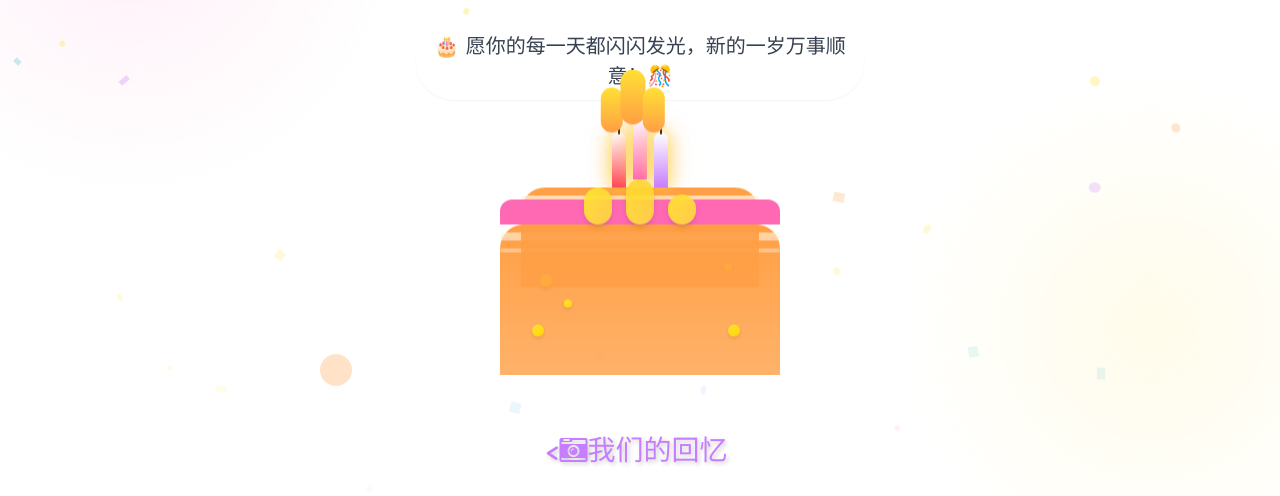
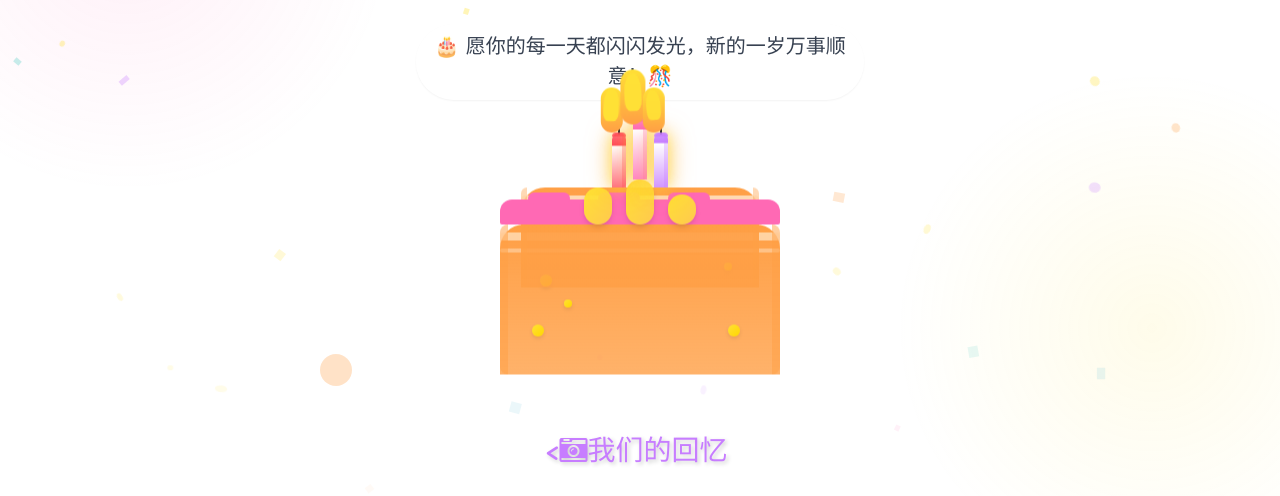
Before and after one commit to hhpsilence/Happy_birthday, a plain HTML site: page index.html in a window 1280 px wide. Shown: the part 232-728 px from the top of the page. Drawn offline with nearby package versions, Linux system fonts and the light colour scheme.

Commit message:
Update index.html
1111111111111111111111111111111111111

```diff
--- a/index.html
+++ b/index.html
@@ -104,6 +104,11 @@
             50% { transform: scale(1.05); }
             100% { transform: scale(1); }
         }
+        /* 新增蜡烛纹理动画 */
+        @keyframes candle-texture {
+            0% { background-position: 0 0; }
+            100% { background-position: 20px 20px; }
+        }
         /* 全局样式 */
         body {
             background-image:
@@ -189,6 +194,23 @@
             transform: translateX(-50%);
             border-radius: 1px;
         }
+        /* 蜡烛纹理样式 */
+        .candle-texture {
+            background-image: linear-gradient(90deg, rgba(255,255,255,0.1) 0%, rgba(255,255,255,0) 50%, rgba(255,255,255,0.1) 100%);
+            background-size: 20px 100%;
+            animation: candle-texture 3s linear infinite;
+        }
+        /* 火焰核心样式优化 */
+        .flame-core {
+            position: absolute;
+            width: 60%;
+            height: 60%;
+            background: #FFE135;
+            border-radius: 50% 50% 30% 30%;
+            top: 10%;
+            left: 20%;
+            animation: flame 1.5s ease-in-out infinite;
+        }
     </style>
 </head>
 <body class="min-h-screen overflow-x-hidden relative pb-16 font-cute">
@@ -206,7 +228,7 @@
             🎂 愿你的每一天都闪闪发光，新的一岁万事顺意！🎊
         </p>
 
-        <!-- 优化后的生日蛋糕 -->
+        <!-- 优化后的生日蛋糕（增强细节和层次感） -->
         <div class="mt-8 relative w-[clamp(180px,50vw,280px)] h-[clamp(180px,45vw,250px)] mx-auto float-slow">
             <!-- 蛋糕底座 -->
             <div class="absolute bottom-0 w-full h-3/5 bg-gradient-to-b from-birthday-orange to-birthday-orange/80 rounded-t-3xl">
@@ -219,6 +241,9 @@
                 <div class="cake-decoration w-3 h-3 top-2/3 left-8"></div>
                 <div class="cake-decoration w-2 h-2 top-1/4 right-12"></div>
                 <div class="cake-decoration w-3 h-3 top-2/3 right-10"></div>
+                <!-- 新增底座侧面纹理 -->
+                <div class="absolute left-0 top-0 w-2 h-full bg-birthday-orange/50 rounded-l-3xl"></div>
+                <div class="absolute right-0 top-0 w-2 h-full bg-birthday-orange/50 rounded-r-3xl"></div>
             </div>
             <!-- 蛋糕上层 -->
             <div class="absolute bottom-[35%] w-[85%] left-[7.5%] h-2/5 bg-gradient-to-b from-birthday-orange to-birthday-orange/80 rounded-t-3xl">
@@ -231,29 +256,50 @@
                 <div class="cake-icing w-3 h-3 top-6 right-30"></div>
                 <div class="cake-icing w-4 h-4 top-4 right-20"></div>
                 <div class="cake-icing w-3 h-3 top-6 right-10"></div>
+                <!-- 新增上层侧面装饰线 -->
+                <div class="absolute left-0 top-0 w-1.5 h-full bg-birthday-orange/40 rounded-l-3xl"></div>
+                <div class="absolute right-0 top-0 w-1.5 h-full bg-birthday-orange/40 rounded-r-3xl"></div>
             </div>
-            <!-- 蛋糕顶部奶油 -->
-            <div class="absolute bottom-[60%] w-full h-[10%] bg-birthday-pink rounded-t-xl"></div>
+            <!-- 蛋糕顶部奶油（优化形状） -->
+            <div class="absolute bottom-[60%] w-full h-[10%] bg-birthday-pink rounded-t-xl rounded-b-sm"></div>
+            <!-- 顶部奶油波浪装饰 -->
+            <div class="absolute bottom-[68%] left-[10%] w-[15%] h-[5%] bg-birthday-pink rounded-full"></div>
+            <div class="absolute bottom-[68%] left-[35%] w-[15%] h-[5%] bg-birthday-pink rounded-full"></div>
+            <div class="absolute bottom-[68%] left-[60%] w-[15%] h-[5%] bg-birthday-pink rounded-full"></div>
             <!-- 顶部装饰球 -->
             <div class="absolute bottom-[60%] left-[30%] w-[10%] h-[15%] bg-gradient-to-br from-birthday-yellow to-birthday-yellow/80 rounded-full shadow-md"></div>
             <div class="absolute bottom-[60%] left-[45%] w-[10%] h-[18%] bg-gradient-to-br from-birthday-yellow to-birthday-yellow/80 rounded-full shadow-md"></div>
             <div class="absolute bottom-[60%] left-[60%] w-[10%] h-[12%] bg-gradient-to-br from-birthday-yellow to-birthday-yellow/80 rounded-full shadow-md"></div>
 
-            <!-- 优化后的蜡烛（3根一组更美观） -->
-            <div class="absolute bottom-[75%] left-[40%] w-[5%] h-[22%] bg-gradient-to-t from-birthday-red to-white rounded-t-lg z-10 candle-glow animate-candle-flicker">
+            <!-- 优化后的蜡烛（增加纹理、阴影和细节） -->
+            <div class="absolute bottom-[75%] left-[40%] w-[5%] h-[22%] bg-gradient-to-t from-birthday-red to-white rounded-t-lg z-10 candle-glow animate-candle-flicker candle-texture">
                 <div class="candle-wick"></div>
+                <!-- 蜡烛顶部装饰圈 -->
+                <div class="absolute top-0 left-0 w-full h-1 bg-birthday-red/80 rounded-t-lg"></div>
+                <!-- 蜡烛阴影增强 -->
+                <div class="absolute right-0 top-0 w-1 h-full bg-birthday-red/30 rounded-r-lg"></div>
             </div>
-            <div class="absolute bottom-[78%] left-[47.5%] w-[5%] h-[25%] bg-gradient-to-t from-birthday-pink to-white rounded-t-lg z-10 candle-glow animate-candle-flicker" style="animation-delay: 0.2s">
+            <div class="absolute bottom-[78%] left-[47.5%] w-[5%] h-[25%] bg-gradient-to-t from-birthday-pink to-white rounded-t-lg z-10 candle-glow animate-candle-flicker candle-texture" style="animation-delay: 0.2s">
                 <div class="candle-wick"></div>
+                <div class="absolute top-0 left-0 w-full h-1 bg-birthday-pink/80 rounded-t-lg"></div>
+                <div class="absolute right-0 top-0 w-1 h-full bg-birthday-pink/30 rounded-r-lg"></div>
             </div>
-            <div class="absolute bottom-[75%] left-[55%] w-[5%] h-[22%] bg-gradient-to-t from-birthday-purple to-white rounded-t-lg z-10 candle-glow animate-candle-flicker" style="animation-delay: 0.4s">
+            <div class="absolute bottom-[75%] left-[55%] w-[5%] h-[22%] bg-gradient-to-t from-birthday-purple to-white rounded-t-lg z-10 candle-glow animate-candle-flicker candle-texture" style="animation-delay: 0.4s">
                 <div class="candle-wick"></div>
+                <div class="absolute top-0 left-0 w-full h-1 bg-birthday-purple/80 rounded-t-lg"></div>
+                <div class="absolute right-0 top-0 w-1 h-full bg-birthday-purple/30 rounded-r-lg"></div>
             </div>
 
-            <!-- 优化后的火焰（与3根蜡烛对应） -->
-            <div class="absolute bottom-[97%] left-[40%] w-[8%] h-[18%] bg-gradient-to-t from-birthday-orange to-birthday-yellow rounded-full animate-flame animate-flame-glow z-20 transform -translate-x-1/2"></div>
-            <div class="absolute bottom-[100%] left-[47.5%] w-[9%] h-[22%] bg-gradient-to-t from-birthday-orange to-birthday-yellow rounded-full animate-flame animate-flame-glow z-20 transform -translate-x-1/2" style="animation-delay: 0.2s"></div>
-            <div class="absolute bottom-[97%] left-[55%] w-[8%] h-[18%] bg-gradient-to-t from-birthday-orange to-birthday-yellow rounded-full animate-flame animate-flame-glow z-20 transform -translate-x-1/2" style="animation-delay: 0.4s"></div>
+            <!-- 优化后的火焰（分层设计，更真实） -->
+            <div class="absolute bottom-[97%] left-[40%] w-[8%] h-[18%] bg-gradient-to-t from-birthday-orange to-birthday-yellow rounded-full animate-flame animate-flame-glow z-20 transform -translate-x-1/2">
+                <div class="flame-core" style="animation-delay: 0.1s"></div>
+            </div>
+            <div class="absolute bottom-[100%] left-[47.5%] w-[9%] h-[22%] bg-gradient-to-t from-birthday-orange to-birthday-yellow rounded-full animate-flame animate-flame-glow z-20 transform -translate-x-1/2" style="animation-delay: 0.2s">
+                <div class="flame-core" style="animation-delay: 0.3s"></div>
+            </div>
+            <div class="absolute bottom-[97%] left-[55%] w-[8%] h-[18%] bg-gradient-to-t from-birthday-orange to-birthday-yellow rounded-full animate-flame animate-flame-glow z-20 transform -translate-x-1/2" style="animation-delay: 0.4s">
+                <div class="flame-core" style="animation-delay: 0.5s"></div>
+            </div>
         </div>
     </header>
     <!-- 主体内容 -->
@@ -276,7 +322,7 @@
                 </div>
             </div>
         </section>
-        <!-- 祝福语（优化卡片样式） -->
+        <!-- 祝福语（优化卡片样式，修改署名为家人） -->
         <section class="mb-10">
             <div class="bg-white/80 rounded-2xl p-6 shadow-lg card-hover backdrop-blur-sm">
                 <h3 class="text-[clamp(1.25rem,4vw,1.75rem)] font-semibold text-birthday-pink mb-4 text-center text-shadow">
@@ -286,7 +332,7 @@
                     <p class="typewriter mb-4 text-birthday-purple font-medium">亲爱的胡海彬，生日快乐！</p>
                     <p class="mt-3 mb-3">愿这一天充满欢笑、惊喜和所有你喜欢的事物，新的一岁继续闪闪发光✨</p>
                     <p class="mb-4">未来的日子，我们一起继续创造更多有趣的回忆~</p>
-                    <p class="text-right text-birthday-pink font-medium">—— 你的朋友</p>
+                    <p class="text-right text-birthday-pink font-medium">—— 你的家人</p>
                 </div>
             </div>
         </section>
```
